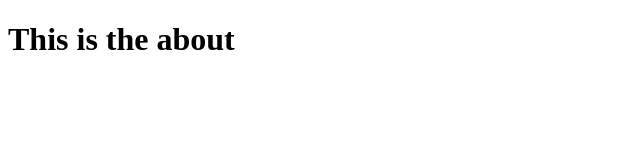
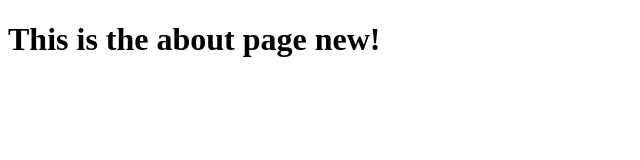
Before and after one commit to GabrielBanua/Branching, a plain HTML site: page about.html in a window 1280 px wide. Shown: the whole page, without its empty margins (0-640 px from the left). Drawn offline with Linux system fonts and the light colour scheme.

Commit message:
modified about.html

```diff
--- a/about.html
+++ b/about.html
@@ -6,6 +6,6 @@
 	</title>
 </head>
 <body>
-	<h1>This is the about</h1>
+	<h1>This is the about page new!</h1>
 </body>
 </html>
```
